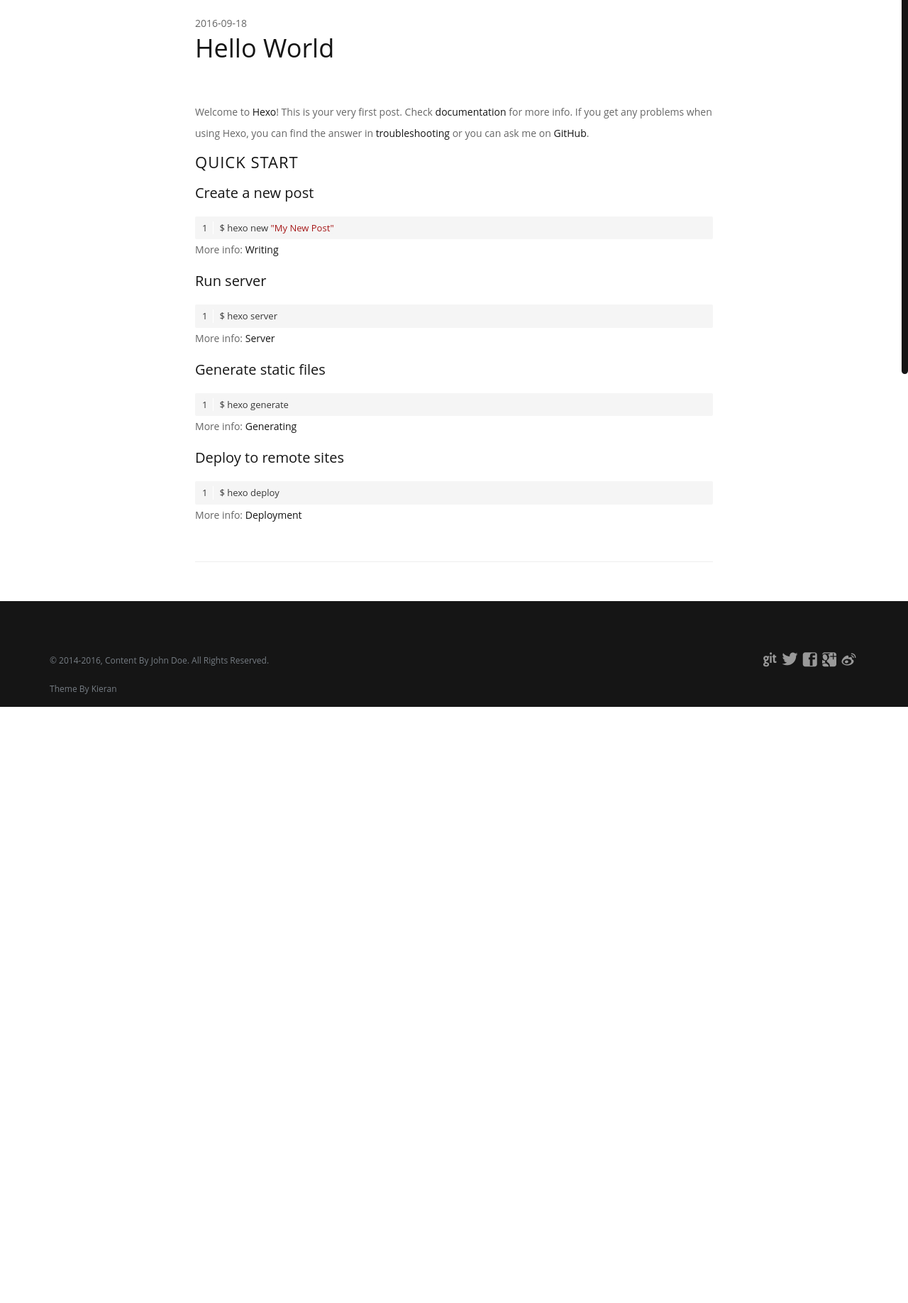
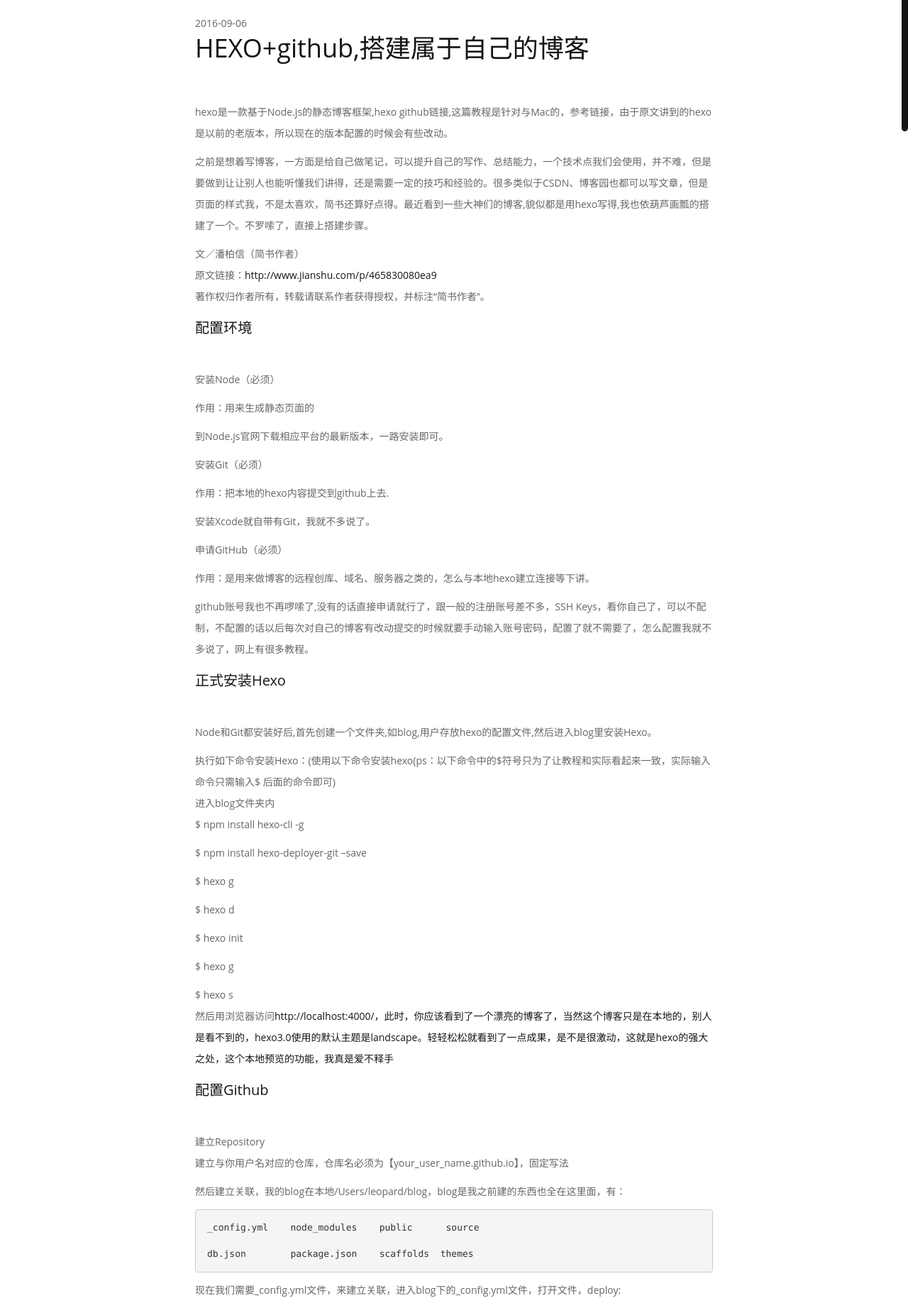
Before and after one commit to YY56/YY56.github.io, a plain HTML site: page 2016/09/06/HEXO-github-搭建属于自己的博客/index.html in a window 1280 px wide. Shown: the part 72-1908 px from the top of the page at 71% size. Before the commit the page ends 1068 px from the top, so only its background shows below. Drawn offline with Linux system fonts and the light colour scheme; a script that the page names is missing; a web font is replaced by a local one.

Commit message:
Site updated: 2016-09-18 22:19:41

```diff
--- a/2016/09/18/hello-world/index.html
+++ b/2016/09/06/HEXO-github-搭建属于自己的博客/index.html
@@ -17,7 +17,7 @@
 <!--<![endif]-->
 
 <head>
-  <title>Hello World | Hexo</title>
+  <title>HEXO+github,搭建属于自己的博客 | Hexo</title>
   <!-- Meta data -->
     <meta http-equiv="Content-Type" content="text/html" charset="UTF-8" >
     <meta http-equiv="X-UA-Compatible" content="IE=edge"/>
@@ -197,24 +197,50 @@
         <div class="row col-md-offset-2">
             <div class="col-md-8">
     			<span class="post-meta">
-      <time datetime="2016-09-18T11:10:54.000Z" itemprop="datePublished">
-          2016-09-18
+      <time datetime="2016-09-06T13:34:18.000Z" itemprop="datePublished">
+          2016-09-06
       </time>
 
 </span>
-                <h1>Hello World</h1>
+                <h1>HEXO+github,搭建属于自己的博客</h1>
             </div>
         </div>
         <div class="col-md-8 col-md-offset-2">
-      		<p>Welcome to <a href="https://hexo.io/" target="_blank" rel="external">Hexo</a>! This is your very first post. Check <a href="https://hexo.io/docs/" target="_blank" rel="external">documentation</a> for more info. If you get any problems when using Hexo, you can find the answer in <a href="https://hexo.io/docs/troubleshooting.html" target="_blank" rel="external">troubleshooting</a> or you can ask me on <a href="https://github.com/hexojs/hexo/issues" target="_blank" rel="external">GitHub</a>.</p>
-<h2 id="Quick-Start"><a href="#Quick-Start" class="headerlink" title="Quick Start"></a>Quick Start</h2><h3 id="Create-a-new-post"><a href="#Create-a-new-post" class="headerlink" title="Create a new post"></a>Create a new post</h3><figure class="highlight bash"><table><tr><td class="gutter"><pre><div class="line">1</div></pre></td><td class="code"><pre><div class="line">$ hexo new <span class="string">"My New Post"</span></div></pre></td></tr></table></figure>
-<p>More info: <a href="https://hexo.io/docs/writing.html" target="_blank" rel="external">Writing</a></p>
-<h3 id="Run-server"><a href="#Run-server" class="headerlink" title="Run server"></a>Run server</h3><figure class="highlight bash"><table><tr><td class="gutter"><pre><div class="line">1</div></pre></td><td class="code"><pre><div class="line">$ hexo server</div></pre></td></tr></table></figure>
-<p>More info: <a href="https://hexo.io/docs/server.html" target="_blank" rel="external">Server</a></p>
-<h3 id="Generate-static-files"><a href="#Generate-static-files" class="headerlink" title="Generate static files"></a>Generate static files</h3><figure class="highlight bash"><table><tr><td class="gutter"><pre><div class="line">1</div></pre></td><td class="code"><pre><div class="line">$ hexo generate</div></pre></td></tr></table></figure>
-<p>More info: <a href="https://hexo.io/docs/generating.html" target="_blank" rel="external">Generating</a></p>
-<h3 id="Deploy-to-remote-sites"><a href="#Deploy-to-remote-sites" class="headerlink" title="Deploy to remote sites"></a>Deploy to remote sites</h3><figure class="highlight bash"><table><tr><td class="gutter"><pre><div class="line">1</div></pre></td><td class="code"><pre><div class="line">$ hexo deploy</div></pre></td></tr></table></figure>
-<p>More info: <a href="https://hexo.io/docs/deployment.html" target="_blank" rel="external">Deployment</a></p>
+      		<p>hexo是一款基于Node.js的静态博客框架,hexo github链接,这篇教程是针对与Mac的，参考链接，由于原文讲到的hexo是以前的老版本，所以现在的版本配置的时候会有些改动。</p>
+<p>之前是想着写博客，一方面是给自己做笔记，可以提升自己的写作、总结能力，一个技术点我们会使用，并不难，但是要做到让让别人也能听懂我们讲得，还是需要一定的技巧和经验的。很多类似于CSDN、博客园也都可以写文章，但是页面的样式我，不是太喜欢，简书还算好点得。最近看到一些大神们的博客,貌似都是用hexo写得,我也依葫芦画瓢的搭建了一个。不罗嗦了，直接上搭建步骤。</p>
+<p>文／潘柏信（简书作者）<br>原文链接：<a href="http://www.jianshu.com/p/465830080ea9" target="_blank" rel="external">http://www.jianshu.com/p/465830080ea9</a><br>著作权归作者所有，转载请联系作者获得授权，并标注“简书作者”。</p>
+<p></p><h3>配置环境</h3><br>安装Node（必须）<p></p>
+<p>作用：用来生成静态页面的</p>
+<p>到Node.js官网下载相应平台的最新版本，一路安装即可。</p>
+<p>安装Git（必须）</p>
+<p>作用：把本地的hexo内容提交到github上去.</p>
+<p>安装Xcode就自带有Git，我就不多说了。</p>
+<p>申请GitHub（必须）</p>
+<p>作用：是用来做博客的远程创库、域名、服务器之类的，怎么与本地hexo建立连接等下讲。</p>
+<p>github账号我也不再啰嗦了,没有的话直接申请就行了，跟一般的注册账号差不多，SSH Keys，看你自己了，可以不配制，不配置的话以后每次对自己的博客有改动提交的时候就要手动输入账号密码，配置了就不需要了，怎么配置我就不多说了，网上有很多教程。</p>
+<p></p><h3>正式安装Hexo</h3><br>Node和Git都安装好后,首先创建一个文件夹,如blog,用户存放hexo的配置文件,然后进入blog里安装Hexo。<p></p>
+<p>执行如下命令安装Hexo：(使用以下命令安装hexo(ps：以下命令中的$符号只为了让教程和实际看起来一致，实际输入命令只需输入$ 后面的命令即可)<br>进入blog文件夹内<br>$ npm install hexo-cli -g</p>
+<p>$ npm install hexo-deployer-git –save</p>
+<p>$ hexo g</p>
+<p>$ hexo d</p>
+<p>$ hexo init</p>
+<p>$ hexo g</p>
+<p>$ hexo s<br>然后用浏览器访问<a href="http://localhost:4000/，此时，你应该看到了一个漂亮的博客了，当然这个博客只是在本地的，别人是看不到的，hexo3.0使用的默认主题是landscape。轻轻松松就看到了一点成果，是不是很激动，这就是hexo的强大之处，这个本地预览的功能，我真是爱不释手" target="_blank" rel="external">http://localhost:4000/，此时，你应该看到了一个漂亮的博客了，当然这个博客只是在本地的，别人是看不到的，hexo3.0使用的默认主题是landscape。轻轻松松就看到了一点成果，是不是很激动，这就是hexo的强大之处，这个本地预览的功能，我真是爱不释手</a></p>
+<p></p><h3>配置Github</h3><br>建立Repository<br>建立与你用户名对应的仓库，仓库名必须为【your_user_name.github.io】，固定写法<p></p>
+<p>然后建立关联，我的blog在本地/Users/leopard/blog，blog是我之前建的东西也全在这里面，有：</p>
+<pre><code>_config.yml    node_modules    public      source
+
+db.json        package.json    scaffolds  themes
+</code></pre><p>现在我们需要_config.yml文件，来建立关联，进入blog下的_config.yml文件，打开文件，deploy:</p>
+<pre><code>type: git
+
+repo: https://github.com/your_user_name/your_user_name.github.io.git
+
+branch: master
+</code></pre><p>然后执行命令：</p>
+<p>$ npm install hexo-deployer-git –save<br>然后，执行配置命令：</p>
+<p>$ hexo deploy</p>
+<p>然后再浏览器中输入<a href="http://your_user_name.github.io/就行了" target="_blank" rel="external">http://your_user_name.github.io/就行了</a>.</p>
 
             <div class="clearfix"></div>
             <hr class="nogutter">
@@ -225,7 +251,7 @@
 </nav>
 
         <div class="duoshuo">
-<div class="ds-thread" data-thread-key="2016/09/18/hello-world/" data-title="Hello World" data-url="http://yoursite.com/2016/09/18/hello-world/"></div>
+<div class="ds-thread" data-thread-key="2016/09/06/HEXO-github-搭建属于自己的博客/" data-title="HEXO+github,搭建属于自己的博客" data-url="http://yoursite.com/2016/09/06/HEXO-github-搭建属于自己的博客/"></div>
 <script type="text/javascript">
 var duoshuoQuery = {short_name:"duoshuo_name"};
 (function() {
```
Also changed, not shown: archives/2016/09/index.html (+2 -2 lines), archives/2016/index.html (+2 -2 lines), archives/index.html (+2 -2 lines), index.html (+6 -6 lines).
